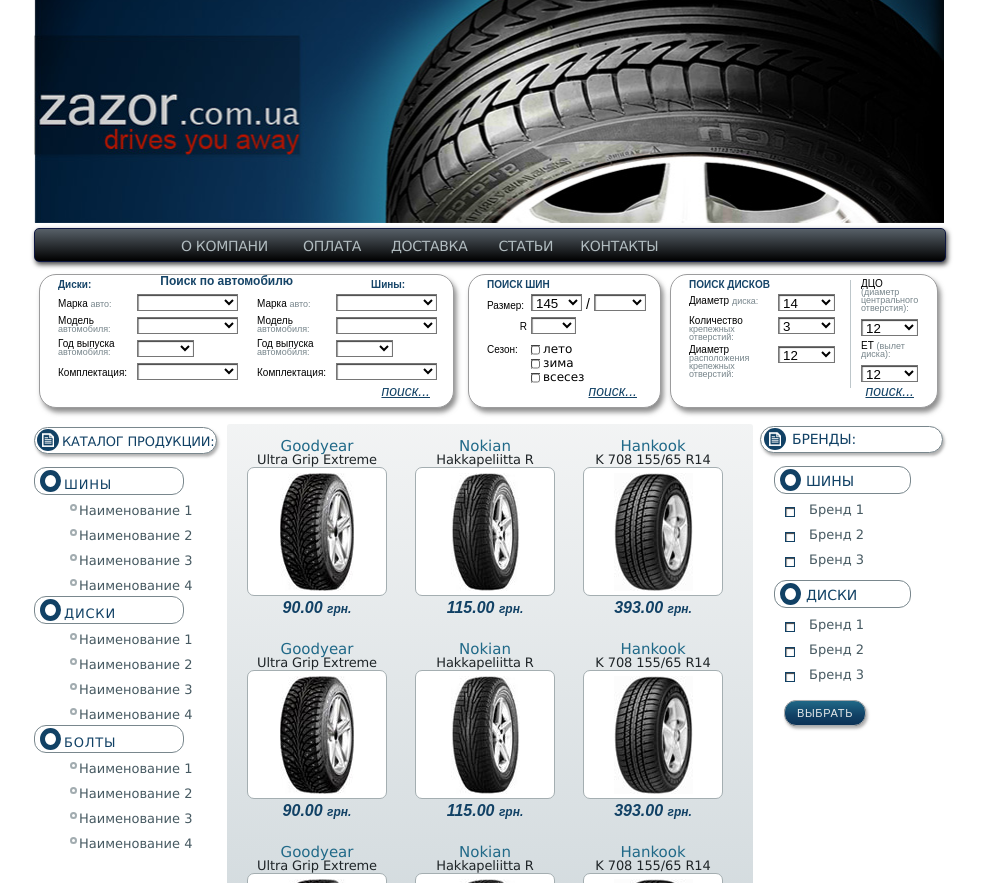
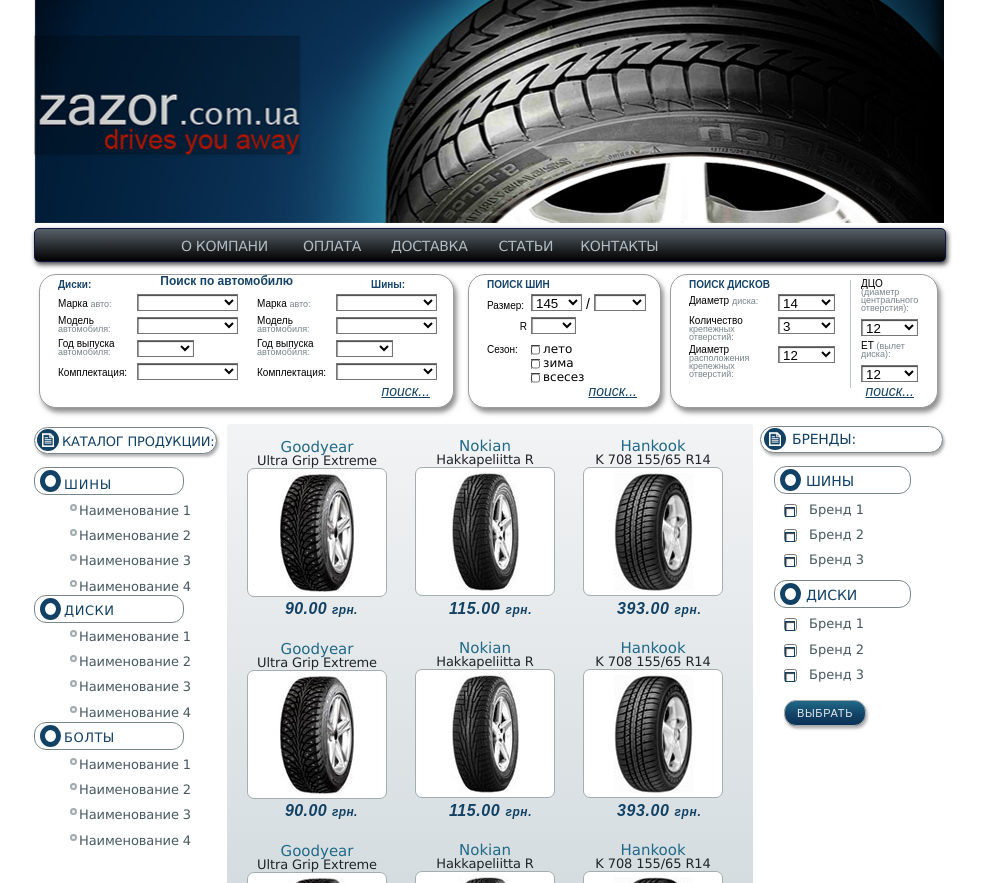
Before and after one commit to Ivanov-Timur/6, a plain HTML site: page index.html in a window 1280 px wide. Shown: the part 69-952 px from the top of the page, without its empty margins (150-1132 px from the left). Drawn offline with Linux system fonts and the light colour scheme; a web font is replaced by a local one.

Commit message:
fixed bag

```diff
--- a/css/style.css
+++ b/css/style.css
@@ -468,6 +468,20 @@
 	background-position: center;
 	background-image: url(../img/paper.png);
 }
+main .left h3:nth-child(4){
+	margin-top: -2px;
+	margin-bottom: 1px;
+	line-height: 24px;
+	padding-left: 29px;
+	letter-spacing: 0.5px;
+}
+main .left h3:nth-child(6){
+	margin-top: -1px;
+	margin-bottom: 2px;
+	line-height: 24px;
+	padding-left: 29px;
+	letter-spacing: 0.5px;
+}
 .left li a{
 	color: #465961;
 	font-family: "Lucida Sans Unicode";
@@ -479,6 +493,10 @@
 	padding-left: 10px;
 	display: inline-block;
 	position: relative;
+	letter-spacing: -0.1px;
+}
+.left li:nth-child(4) a{
+	margin-top:1px;
 }
 .left li a:before{
 	display: inline-block;
@@ -533,7 +551,10 @@
 	margin-right: 11px;
 	margin-top: 7px;
 	vertical-align: -10%;
-	visibility: hidden;
+	border: 1px solid transparent;
+	position: relative;
+	top:-1px;
+	left: -1px;
 }
 .right input:nth-child(10){
 	margin-top: 9px;
@@ -553,7 +574,7 @@
 	display: inline-block;
 	width: 8px;
 	height: 8px;
-	background-color: white;
+	background-color: transparent;
 	border: 1px solid #114165;
 	box-shadow: inset 0.5px 0.9px 1px rgba(0, 0, 0, 0.75);
 	position: absolute;
@@ -581,7 +602,7 @@
 	font-family: "Lucida Sans Unicode";
 	text-align: center;
 	margin-right: 28px;
-	margin-bottom: 22px;
+	margin-bottom: 20px;
 
 }
 .content figure:nth-child(3n){
@@ -608,13 +629,13 @@
 	background-position: center;
 	background-repeat: no-repeat;
 }
-.good{
+.good .wheelcap{
 	background-image: url(../img/goodyear.jpg);
 }
-.nok{
+.nok .wheelcap{
 	background-image: url(../img/nokian.jpg);
 }
-.hank{
+.hank .wheelcap{
 	background-image: url(../img/hancook.jpg);
 }
 .content .price p{
@@ -626,6 +647,20 @@
 	font-size: 16px;
 	pading-right: 5px;
 	display:block;
+	letter-spacing:-0.1px;
+	text-align:left;
+	padding-left:38px;
+	letter-spacing: 0.4px;
+}
+.nok .price p{
+	margin-top: 1px;
+	padding-left: 34px;
+	letter-spacing: 0.6px;
+}
+.hank .price p{
+	margin-top: 1px;
+	padding-left: 34px;
+	letter-spacing: 0.6px;
 }
 .content .price span{
 	font-size: 12px;
--- a/index.html
+++ b/index.html
@@ -189,92 +189,92 @@
 				</ul>
 			</aside>
 			<section class="content">
-				<figure>
+				<figure class="good">
 					<figcaption>
 						<h2>Goodyear</h2>
 						<p>Ultra Grip Extreme</p>
 					</figcaption>
-					<div class="wheelcap good"></div>
+					<div class="wheelcap"></div>
 					<div class="price">
 						<p>90.00 <span>грн.</span></p>
 					</div>
 				</figure>
-				<figure>
+				<figure class="nok">
 					<figcaption>
 						<h2>Nokian</h2>
 						<p>Hakkapeliitta R</p>
 					</figcaption>
-					<div class="wheelcap nok"></div>
+					<div class="wheelcap"></div>
 					<div class="price">
 						<p>115.00 <span>грн.</span></p>
 					</div>
 				</figure>
-				<figure>
+				<figure class="hank">
 					<figcaption>
 						<h2>Hankook</h2>
 						<p>K 708 155/65 R14</p>
 					</figcaption>
-					<div class="wheelcap hank"></div>
+					<div class="wheelcap"></div>
 					<div class="price">
 						<p>393.00 <span>грн.</span></p>
 					</div>
 				</figure>
-				<figure>
+				<figure class="good">
 					<figcaption>
 						<h2>Goodyear</h2>
 						<p>Ultra Grip Extreme</p>
 					</figcaption>
-					<div class="wheelcap good"></div>
+					<div class="wheelcap"></div>
 					<div class="price">
 						<p>90.00 <span>грн.</span></p>
 					</div>
 				</figure>
-				<figure>
+				<figure class="nok">
 					<figcaption>
 						<h2>Nokian</h2>
 						<p>Hakkapeliitta R</p>
 					</figcaption>
-					<div class="wheelcap nok"></div>
+					<div class="wheelcap"></div>
 					<div class="price">
 						<p>115.00 <span>грн.</span></p>
 					</div>
 				</figure>
-				<figure>
+				<figure class="hank">
 					<figcaption>
 						<h2>Hankook</h2>
 						<p>K 708 155/65 R14</p>
 					</figcaption>
-					<div class="wheelcap hank"></div>
+					<div class="wheelcap"></div>
 					<div class="price">
 						<p>393.00 <span>грн.</span></p>
 					</div>
 				</figure>
-				<figure>
+				<figure class="good">
 					<figcaption>
 						<h2>Goodyear</h2>
 						<p>Ultra Grip Extreme</p>
 					</figcaption>
-					<div class="wheelcap good"></div>
+					<div class="wheelcap"></div>
 					<div class="price">
 						<p>90.00 <span>грн.</span></p>
 					</div>
 				</figure>
-				<figure>
+				<figure class="nok">
 					<figcaption>
 						<h2>Nokian</h2>
 						<p>Hakkapeliitta R</p>
 					</figcaption>
-					<div class="wheelcap nok"></div>
+					<div class="wheelcap"></div>
 					<div class="price">
 						<p>115.00 <span>грн.</span></p>
 					</div>
 				</figure>
-				<figure>
+				<figure class="hank">
 					<figcaption>
 						<h2>Hankook</h2>
 						<p>K 708 155/65 R14</p>
 					</figcaption>
-					<div class="wheelcap hank"></div>
+					<div class="wheelcap"></div>
 					<div class="price">
 						<p>393.00 <span>грн.</span></p>
 					</div>
@@ -284,6 +284,7 @@
 			<aside class="right">
 				<h2>бренды:</h2>
 				<h3>шины</h3>
+				<form action="">
 					<input type="checkbox" id="brand1">
 					<label for="brand1">Бренд 1</label>
 					<input type="checkbox" id="brand2">
@@ -291,13 +292,14 @@
 					<input type="checkbox" id="brand3">
 					<label for="brand3">Бренд 3</label>
 					<h3>диски</h3>
-				<input type="checkbox" id="brand1">
-				<label for="brand1">Бренд 1</label>
-				<input type="checkbox" id="brand2">
-				<label for="brand2">Бренд 2</label>
-				<input type="checkbox" id="brand3">
-				<label for="brand3">Бренд 3</label>
+					<input type="checkbox" id="brand11">
+					<label for="brand11">Бренд 1</label>
+					<input type="checkbox" id="brand22">
+					<label for="brand22">Бренд 2</label>
+					<input type="checkbox" id="brand33">
+					<label for="brand33">Бренд 3</label>
 					<button>ВЫБРАТЬ</button>
+				</form>
 			</aside>
 			<nav class="slide">
 				<div class="slids">
```
Lines whose indentation alone changed are shown as unchanged.
